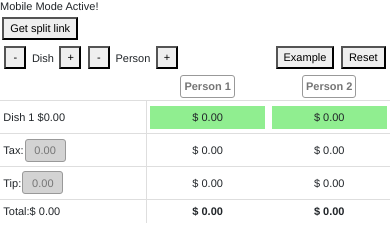
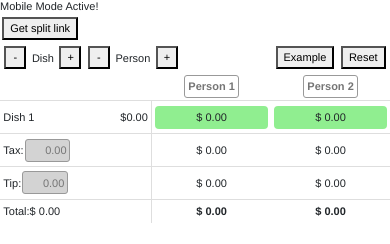
Before and after one commit to mritterhoff/splitmycheck, a React (Create React App) app in the folder client/: page / in a window 390 px wide. Shown: the part 146-390 px from the top of the page. Built offline with nearby package versions, Linux system fonts and the light colour scheme.

Commit message:
several mobile ui steps forward, a few steps back

```diff
--- a/client/src/components/DishRowHeader.js
+++ b/client/src/components/DishRowHeader.js
@@ -21,7 +21,7 @@ class DishRowHeader extends React.Component {
 
   // helpful debugging method
   log(str) {
-    console.log(`DHR${this.props.dInd} ${str}`);
+    // console.log(`DHR${this.props.dInd} ${str}`);
   }
 
   componentDidUpdate(prevProps, prevState) {
@@ -35,6 +35,7 @@ class DishRowHeader extends React.Component {
   }
 
   _onBlur() {
+    // return;  // uncomment this to help with style analysis in chrome
     this.log('is going to blur');
     this._timeoutID = setTimeout(() => {
       if (this.state.isManagingFocus) {
@@ -53,41 +54,33 @@ class DishRowHeader extends React.Component {
         isManagingFocus: true
       }));
     }
-    else {
-      console.log(document.activeElement);
-    }
   }
 
   render() {
     // vertically align child span element when appropriate
+    // https://css-tricks.com/centering-css-complete-guide/
     let className='DishRowHeader';
     if (this.props.useMobileUI && !this.state.isManagingFocus) {
       className += ' flexVertCenter'
+    }
+    else {
+      className += ' block';
     }
 
     // SO PROUD OF THIS
     // makes it so that if this element is managing focus, it can't be selected!!
     let tabIndex = this.state.isManagingFocus ? '-1' : '0';
 
+    // wrap in an additional div to increase touchable/clickable surface
     return (
-      <div className={className}
-        tabIndex={tabIndex}
-        onBlur={this._onBlur.bind(this)}
-        onFocus={this._onFocus.bind(this)}
-        ref={(drhRef) => { this.drhRef = drhRef; }}>
+      <div tabIndex={tabIndex}
+          onBlur={this._onBlur.bind(this)}
+          onFocus={this._onFocus.bind(this)}>
+        <div className={className}>
           {this.getInnerDisplay()}
+        </div>
       </div>
     );
-  }
-
-  // https://css-tricks.com/centering-css-complete-guide/
-
-  // TODO This would be nicer and more consistent if we used a monospace font (ugly)
-  // or figured out the actual rendered length of the partial strings (tedius)
-  limitToXChars(input, limit) {
-    return input.length <= limit + 3
-      ? input
-      : input.substring(0, limit) + '...';
   }
 
   getInnerDisplay() {
@@ -103,6 +96,7 @@ class DishRowHeader extends React.Component {
           ref={(stringInputRef) => { this.stringInputRef = stringInputRef; }}
           key='1'/>,
         <PriceInput
+          style={{float: 'right'}}
           priceObj = {this.props.dish.price}
           onChangeCB = {this.props.setDishPriceCBGetter(dInd)}
           key='2'/>]
@@ -110,11 +104,14 @@ class DishRowHeader extends React.Component {
     }
 
     // if we're using mobile and we're not focused
-
-    let dish = this.limitToXChars(this.props.dish.name || placeholder, 12);
+    let dish = this.props.dish.name || placeholder;
     let price = Utils.priceAsString(this.props.dish.price.num, false);
     return (
-      <span>{dish} {price}</span>
+      <div style={{display: 'block'}}>
+        <span className='DishName'>{dish}</span>
+        <span style={{float: 'right'}}>{price}</span>
+        <div style={{clear:'both'}}/>
+      </div>
     );
   }
 }
--- a/client/src/components/Inputs.js
+++ b/client/src/components/Inputs.js
@@ -9,8 +9,8 @@ import '../css/Inputs.css'
 let inputStyleDefault = {
   border: '1px solid #999',
   borderRadius: 3,
-  padding: '.2em 0em',
-  textAlign: 'center'
+  paddingTop: '.2em',
+  paddingBottom: '.2em',
 };
 
 let divContainerStyle = {
@@ -41,7 +41,8 @@ class StringInput extends React.Component {
 
   render() {
     let divStyle = Object.assign({}, divContainerStyle, this.props.style);
-    let inputStyle = Object.assign({}, inputStyleDefault, this.props.style, {padding: '.2em'});
+    let inputStyle = Object.assign({}, inputStyleDefault, this.props.style,
+      {padding: '.2em', maxWidth: '6em'});
     return (
       <AutosizeInput
         value={this.props.value}
@@ -108,7 +109,8 @@ class PriceInput extends React.Component {
     let divStyle = Object.assign({}, divContainerStyle, this.props.style);
 
     // if the price input is empty and the input isn't focused, show a pink background
-    let inputStyle = Object.assign({}, inputStyleDefault)
+    let inputStyle = Object.assign({}, inputStyleDefault,
+      {maxWidth: '4em', textAlign: 'right', paddingRight: '.2em',})
     if (Number(this.props.priceObj.num) === 0 && !this.state.focused) {
       inputStyle.backgroundColor = 'lightgrey';
     }
--- a/client/src/components/Splitter.js
+++ b/client/src/components/Splitter.js
@@ -166,6 +166,7 @@ class Splitter extends React.Component {
           value = {person}
           placeholder = {`Person ${pInd + 1}`}
           onChangeCB = {setNameCBGetter(pInd).bind(this)}
+          style = {{textAlign: 'center'}}
         />
       )));
 
--- a/client/src/css/CellToggle.css
+++ b/client/src/css/CellToggle.css
@@ -6,6 +6,7 @@
   cursor: pointer;
   user-select: none;
   box-sizing: border-box;
+  border-radius: 4px;
 }
 
 .CellToggle.on {
--- a/client/src/css/DishRowHeader.css
+++ b/client/src/css/DishRowHeader.css
@@ -1,6 +1,13 @@
 .DishRowHeader {
+  min-height: 2.3em;
+}
+
+.maxWidth {
   width: max-content;
-  min-height: 2.3em;
+}
+
+.block {
+  display: block;
 }
 
 .flexVertCenter {
@@ -8,3 +15,14 @@
   flex-direction: column;
   justify-content: center;
 }
+
+/*limit the length of the string that's shown. so cool!*/
+.DishName {
+  white-space: nowrap;
+  overflow: hidden;
+  text-overflow: ellipsis;
+  float: left;
+
+  /*TODO experiment with this value*/
+  max-width: 6em;
+}
```
